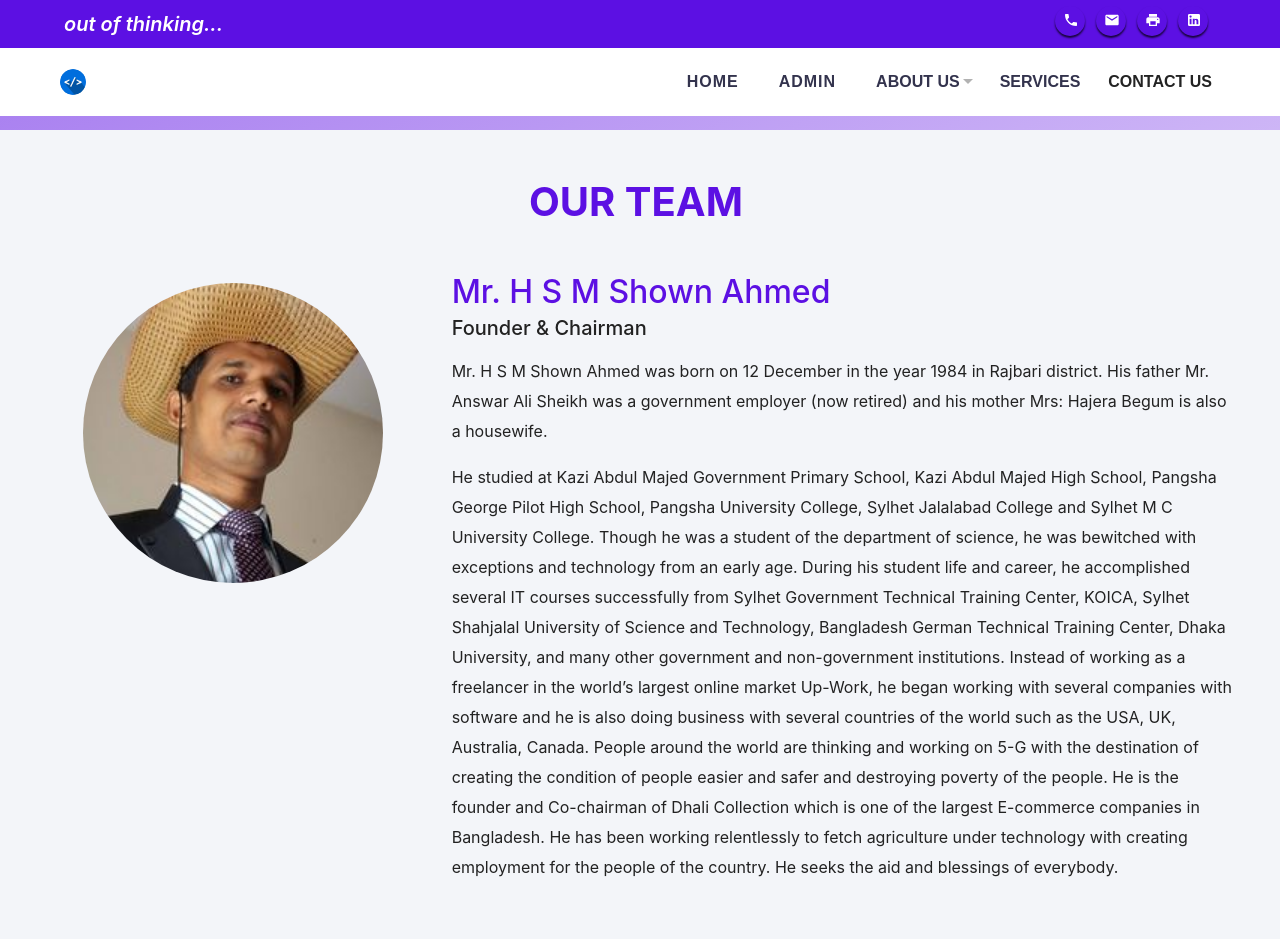
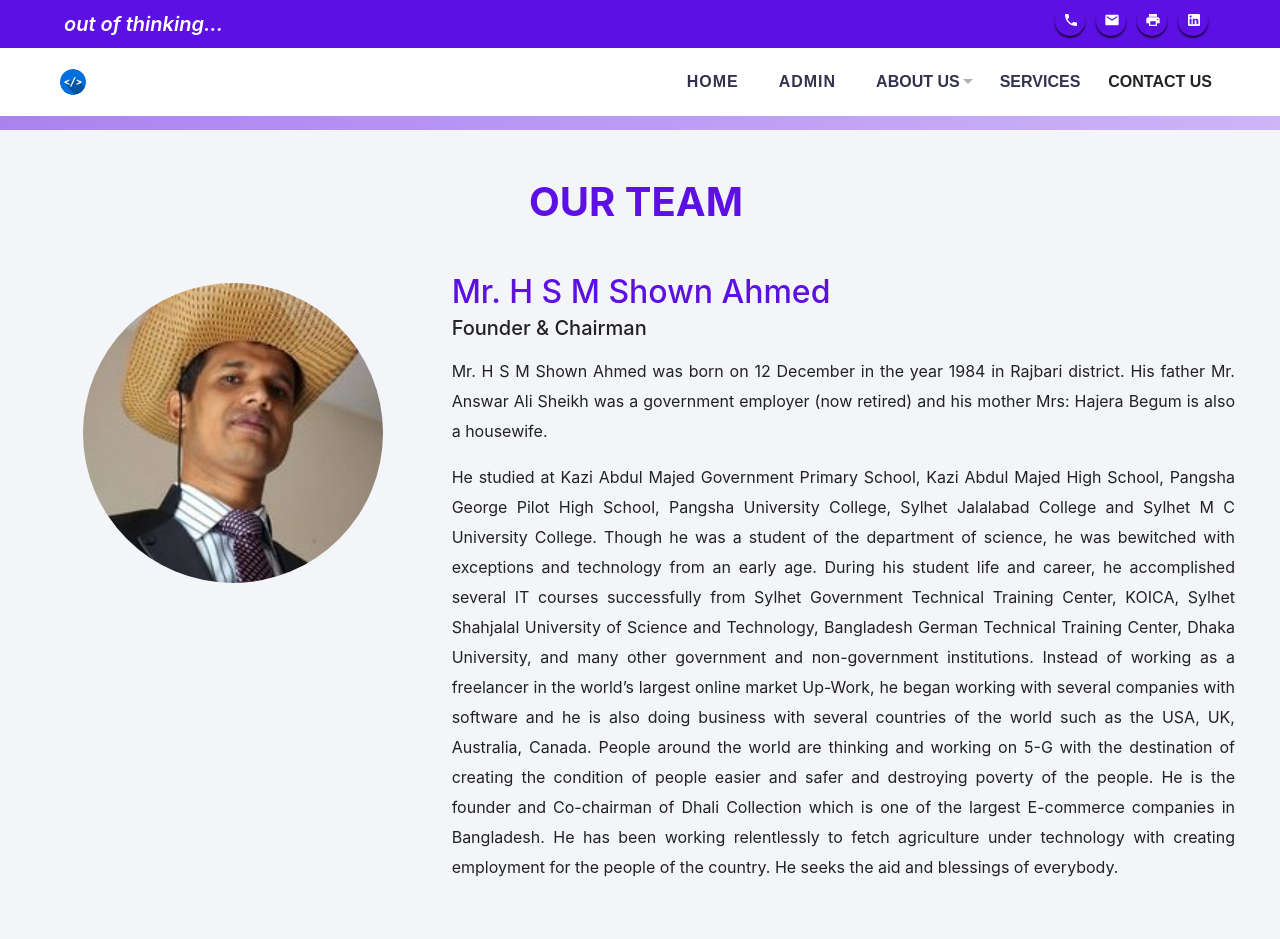
Before and after one commit to CrazyPythonLover1/AnswarIT-React.js-FrontEnd, a React (Create React App) app: page /admin in a window 1280 px wide. Shown: the top 939 px of the page. Built offline with nearby package versions, Linux system fonts and the light colour scheme.

Commit message:
updated admin page

```diff
--- a/src/components/Admin/AdminData.js
+++ b/src/components/Admin/AdminData.js
@@ -18,11 +18,11 @@ const AdminData = (props) => {
             {name}
             </h2>
             <h5 style={{ margin:"1rem 0"}}>{title}</h5>
-            <p style={{ lineHeight: "30px" }}>
+            <p style={{ lineHeight: "30px", textAlign:"justify"}}>
                 {description}
             </p>
 
-            <p style={{ lineHeight: "30px" }}>
+            <p style={{ lineHeight: "30px", textAlign:"justify" }}>
                 {desc2}
             </p>
         </div>
```
